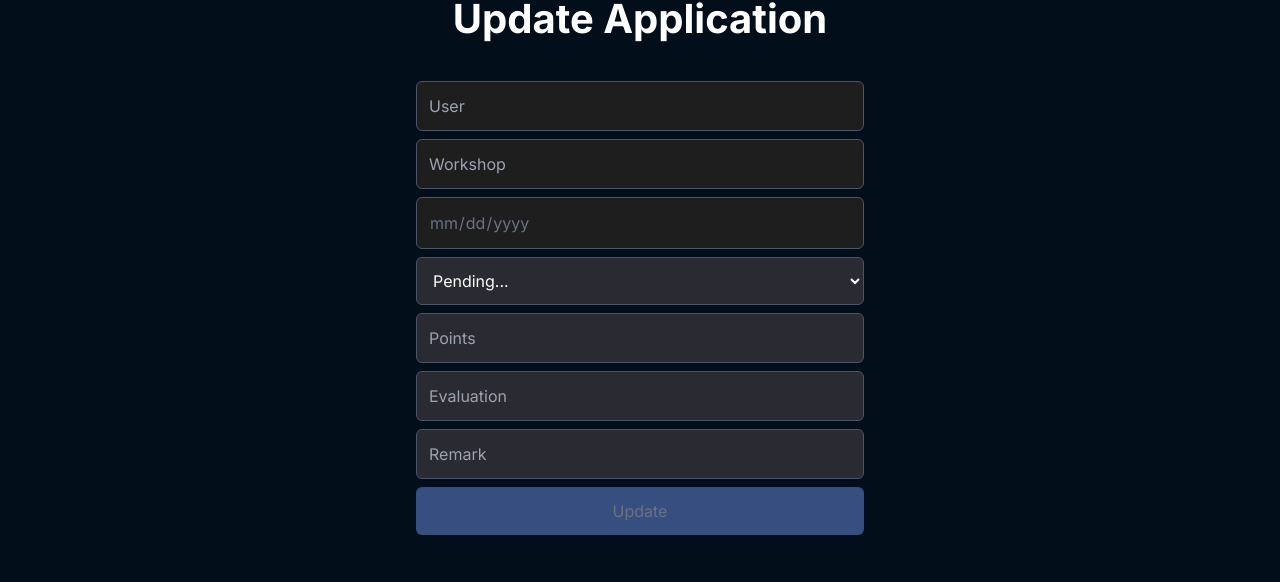
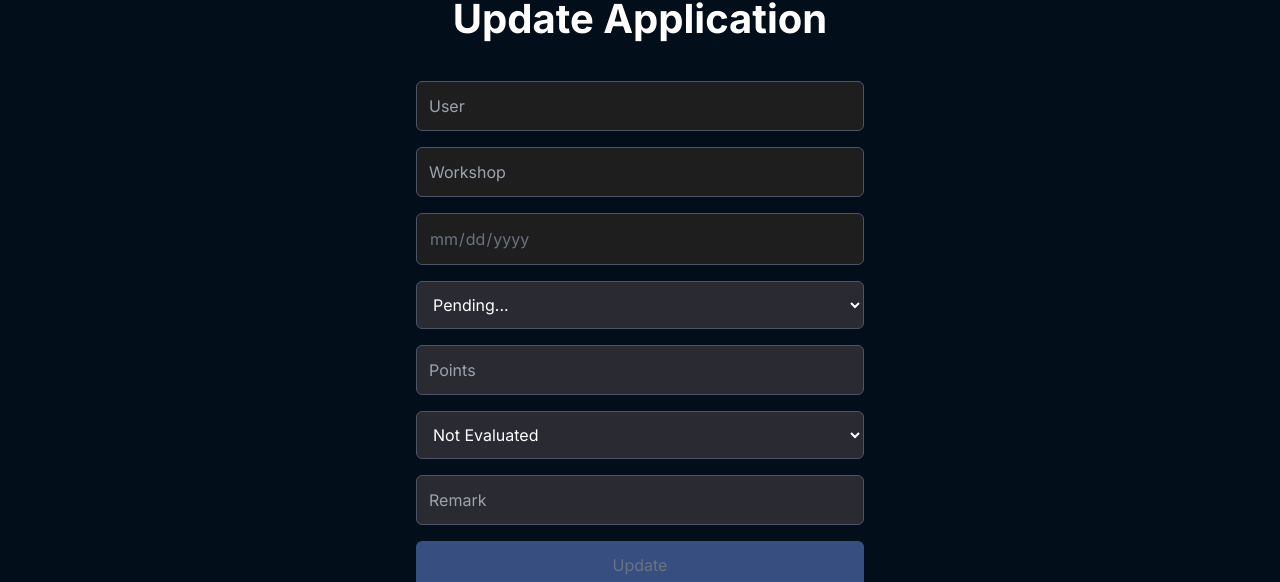
Before and after one commit to Franjo7/Code-Camp-App, a Next.js app in the folder frontend/: page /applications/edit/1 in a window 1280 px wide. Shown: the part 249-831 px from the top of the page. Before the commit the page ends 807 px from the top, so only its background shows below. Built offline with nearby package versions, Linux system fonts and the light colour scheme; no server answers.

Commit message:
Unaprijeđena validacija kod uređivanja postojeće korisnikove prijave na radionice

```diff
--- a/frontend/src/app/applications/edit/[id]/page.js
+++ b/frontend/src/app/applications/edit/[id]/page.js
@@ -1,15 +1,38 @@
-"use client"
+"use client";
 import { usePathname, useRouter } from 'next/navigation';
-import React, { useEffect, useState } from 'react';
+import React, { useEffect } from 'react';
 import axios from 'axios';
 import { toast } from 'react-hot-toast';
+import { useForm } from 'react-hook-form';
+import { yupResolver } from '@hookform/resolvers/yup';
+import * as yup from 'yup';
+
+const schema = yup.object().shape({
+  status: yup
+    .string()
+    .required('Status is required')
+    .oneOf(['Pending...', 'Rejected', 'Approved'], 'Invalid Status'),
+  points: yup
+    .number()
+    .required('Points are required')
+    .min(0, 'Invalid Points')
+    .max(100, 'Invalid Points'),
+  evaluation: yup
+    .string()
+    .required('Evaluation is required')
+    .oneOf(['not evaluated', 'Fail', 'Pass'], 'Invalid Evaluation'),
+  remark: yup
+    .string()
+});
 
 export default function ApplicationEdit() {
+  const { register, handleSubmit, formState: { errors, isValid }, setValue } = useForm({
+    resolver: yupResolver(schema),
+    mode: 'onChange',
+  });
+
   const pathname = usePathname();
   const id = pathname.split('/').pop();
-  const [application, setApplication] = useState({});
-  const [initialApplication, setInitialApplication] = useState({});
-  const [isDirty, setIsDirty] = useState(false);
   const router = useRouter();
 
   useEffect(() => {
@@ -18,8 +41,13 @@ export default function ApplicationEdit() {
         const token = localStorage.getItem('user._id');
         const headers = { Authorization: `Bearer ${token}` };
         const response = await axios.get(process.env.NEXT_PUBLIC_URL_USER + `application/applicationForWorkshop/${id}`, { headers });
-        setApplication(response.data);
-        setInitialApplication(response.data);
+        setValue('user', response.data.user);
+        setValue('workshop', response.data.workshop);
+        setValue('registrationDate', response.data.registrationDate);
+        setValue('status', response.data.status);
+        setValue('points', response.data.points);
+        setValue('evaluation', response.data.evaluation);
+        setValue('remark', response.data.remark);
       } catch (error) {
         console.error('Error fetching application:', error);
       }
@@ -27,55 +55,54 @@ export default function ApplicationEdit() {
     if (id) {
       getApplication();
     }
-  }, [id]);
+  }, [id, setValue]);
 
-  const handleInputChange = (event) => {
-    const { name, value } = event.target;
-    setApplication({ ...application, [name]: value });
-    const isValueChanged = initialApplication[name] !== value;
-    setIsDirty(isValueChanged);
-  };
-
-  const handleSubmit = async (event) => {
-    event.preventDefault();
+  const onSubmit = async (data) => {
     try {
-      const applicationDataToUpdate = {
-        user: application.user,
-        workshop: application.workshop,
-        registrationDate: application.registrationDate,
-        status: application.status,
-        points: application.points,
-        evaluation: application.evaluation,
-        remark: application.remark
-      };
       const token = localStorage.getItem('user._id');
       const headers = { Authorization: `Bearer ${token}` };
-
-      await axios.put(process.env.NEXT_PUBLIC_URL_USER + `application/manageApplication/${id}`, applicationDataToUpdate, { headers });
+      const payload = { ...data, points: data.points.toString() };
+      await axios.put(process.env.NEXT_PUBLIC_URL_USER + `application/manageApplication/${id}`, payload, { headers });
       toast.success('Application updated successfully!');
       router.push('/applications');
     } catch (error) {
-      console.error('An error occurred:', error);
       toast.error('Error while updating application. Please try again.');
     }
   };
 
+  const isButtonEnabled = () => {
+    return isValid && !Object.keys(errors).length;
+  }
+
   return (
     <section className='container'>
       <h1 className='main-title'>Update Application</h1>
-      <form className='form-container' onSubmit={handleSubmit}>
-        <input type='text' name='user' placeholder='User' className='input' value={application.user || ''} onChange={handleInputChange} disabled />
-        <input type='text' name='workshop' placeholder='Workshop' className='input' value={application.workshop || ''} onChange={handleInputChange} disabled />
-        <input type='date' name='registrationDate' className='input' value={application.registrationDate || ''} onChange={handleInputChange} disabled />
-        <select name='status' className='input' value={application.status || ''} onChange={handleInputChange}>
+      <form className='form-container' onSubmit={handleSubmit(onSubmit)}>
+        <input type='text' placeholder='User' className='input' {...register('user')} disabled />
+        <p className='error-message'>{errors.user?.message}</p>
+        <input type='text' placeholder='Workshop' className='input' {...register('workshop')} disabled />
+        <p className='error-message'>{errors.workshop?.message}</p>
+        <input type='date' className='input' {...register('registrationDate')} disabled />
+        <p className='error-message'>{errors.registrationDate?.message}</p>
+        <select className='input' {...register('status')}>
           <option value='Pending...'>Pending...</option>
           <option value='Rejected'>Rejected</option>
           <option value='Approved'>Approved</option>
         </select>
-        <input type='text' name='points' placeholder='Points' className='input' value={application.points || ''} onChange={handleInputChange} />
-        <input type='text' name='evaluation' placeholder='Evaluation' className='input' value={application.evaluation || ''} onChange={handleInputChange} />
-        <input type='text' name='remark' placeholder='Remark' className='input' value={application.remark || ''} onChange={handleInputChange} />
-        <button type='submit' className={`button ${!isDirty ? 'disabled-button' : 'enabled-button'}`} disabled={!isDirty}>Update</button>
+        <p className='error-message'>{errors.status?.message}</p>
+        <input type='number' placeholder='Points' className='input' {...register('points')} />
+        <p className='error-message'>{errors.points?.message}</p>
+        <select className='input' {...register('evaluation')}>
+          <option value='not evaluated'>Not Evaluated</option>
+          <option value='Fail'>Fail</option>
+          <option value='Pass'>Pass</option>
+        </select>
+        <p className='error-message'>{errors.evaluation?.message}</p>
+        <input type='text' placeholder='Remark' className='input' {...register('remark')} />
+        <p className='error-message'>{errors.remark?.message}</p>
+        <button type='submit' className={`button ${!isButtonEnabled() ? 'disabled-button' : 'enabled-button'}`} disabled={!isButtonEnabled()} >
+          Update
+        </button>
       </form>
     </section>
   );
```
